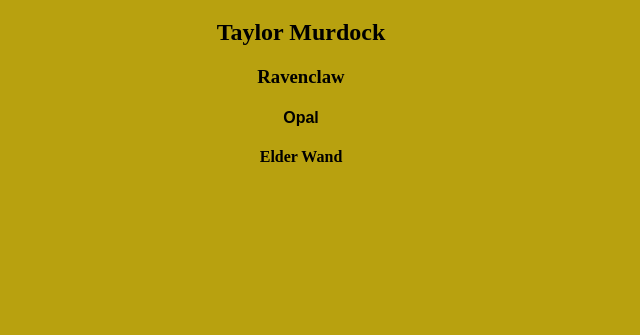
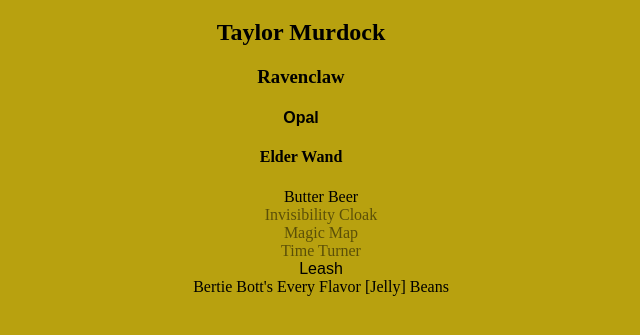
Before and after one commit to TaylorMurdock/hogwarts-flowerbox_HW, a plain HTML site: page hogwarts/index.html in a window 1280 px wide. Shown: the part 61-396 px from the top of the page, without its empty margins (339-979 px from the left). Drawn offline with nearby package versions, Linux system fonts and the light colour scheme.

Commit message:
"Commit 3 - I added list elements.

```diff
--- a/hogwarts/app.js
+++ b/hogwarts/app.js
@@ -10,13 +10,24 @@ $(() => {
 
   const $h1 = $("<h1>").text("Hogwarts");
   console.log($h1);
+  $container.append($h1);
 
-  $container.append($h1); //appending h1 to container
+  const $h2 = $("<h2>").text("Taylor Murdock");
+  const $h3 = $("<h3>").text("Ravenclaw");
+  const $h4Pet = $("<h4>").text("Opal").addClass("pet toad");
+  const $h4Wand = $("<h4>").text("Elder Wand");
 
-  const $h2 = $("<h2>").text("Taylor Murdock"); //h2 element with your name
-  const $h3 = $("<h3>").text("Ravenclaw"); //h3 element with your house
-  const $h4Pet = $("<h4>").text("Opal").addClass("pet toad"); //pets name and class
+  $container.append($h2, $h3, $h4Pet, $h4Wand);
 
-  const $h4Wand = $("<h4>").text("Elder Wand"); //name of my wand
-  $container.append($h2, $h3, $h4Pet, $h4Wand); //appending these items to the container just like we did with h1
+  const $ul = $("<ul>").attr("storage", "trunk"); // Create unordered list with attribute "storage" and value "trunk"
+
+  const $li1 = $("<li>").text("Butter Beer");
+  const $li2 = $("<li>").text("Invisibility Cloak").addClass("secret"); // Add class "secret" to the list item
+  const $li3 = $("<li>").text("Magic Map").addClass("secret");
+  const $li4 = $("<li>").text("Time Turner").addClass("secret");
+  const $li5 = $("<li>").text("Leash").addClass("pet toad"); // Use the same class as your pet
+  const $li6 = $("<li>").text("Bertie Bott's Every Flavor [Jelly] Beans");
+
+  $ul.append($li1, $li2, $li3, $li4, $li5, $li6); // Append list items to the unordered list
+  $container.append($ul); // Append the unordered list to the container div
 });
--- a/hogwarts/main.css
+++ b/hogwarts/main.css
@@ -6,3 +6,11 @@ body {
 .pet {
   font-family: fantasy;
 }
+
+.secret {
+  opacity: 0.5;
+}
+
+ul {
+  list-style-type: none;
+}
```
